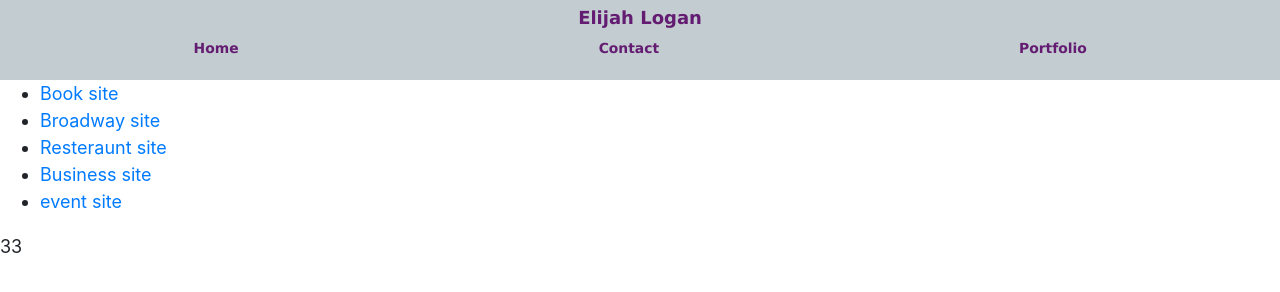
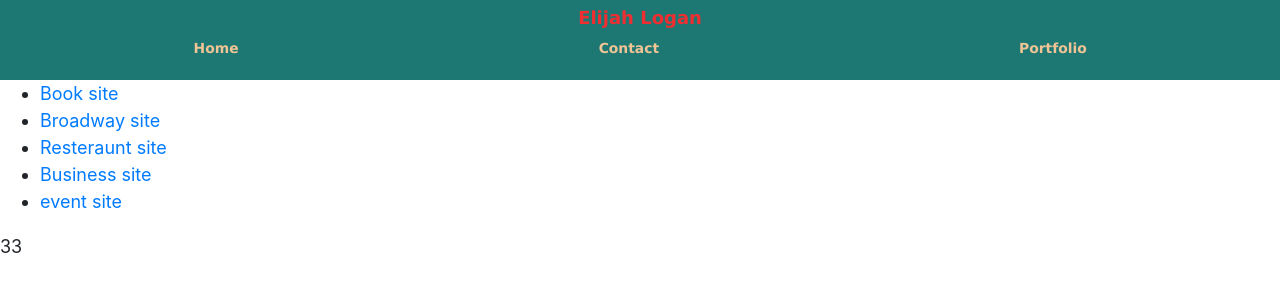
Before and after one commit to ElijahLogan/ElijahLogan.github.io, a plain HTML site: page project.html in a window 1280 px wide. Drawn offline with nearby package versions, Linux system fonts and the light colour scheme.

Commit message:
changed it to match homepage design

```diff
--- a/project.css
+++ b/project.css
@@ -1,4 +1,6 @@
 /* changes made 1/21/19 */
+
+/* changes made 1/19/19 */
 
 html {
     font-size: 18px;
@@ -14,7 +16,7 @@ html {
     flex-direction: row;
     align-items: center;
     flex-wrap: wrap;
-    background-color: rgb(195, 204, 208);
+    background-color:#1d7874;
     height: 4.44rem;
     padding: 0 12%;
     font-family: Verdana, sans-serif;
@@ -36,7 +38,11 @@ html {
 }
 
 .navigation li a {
-    color: rgb(99, 28, 113);
+    color:#f0c495;
+}
+.navigation li a:hover {
+    color:#679289;
+    text-decoration: none;
 }
 
 .navigation span {
@@ -45,5 +51,5 @@ html {
     justify-content: center;
     width: 100%;
     font-size: 1rem;
-    color: rgb(99, 28, 113);
+    color:#ee2e31;
 }
```
